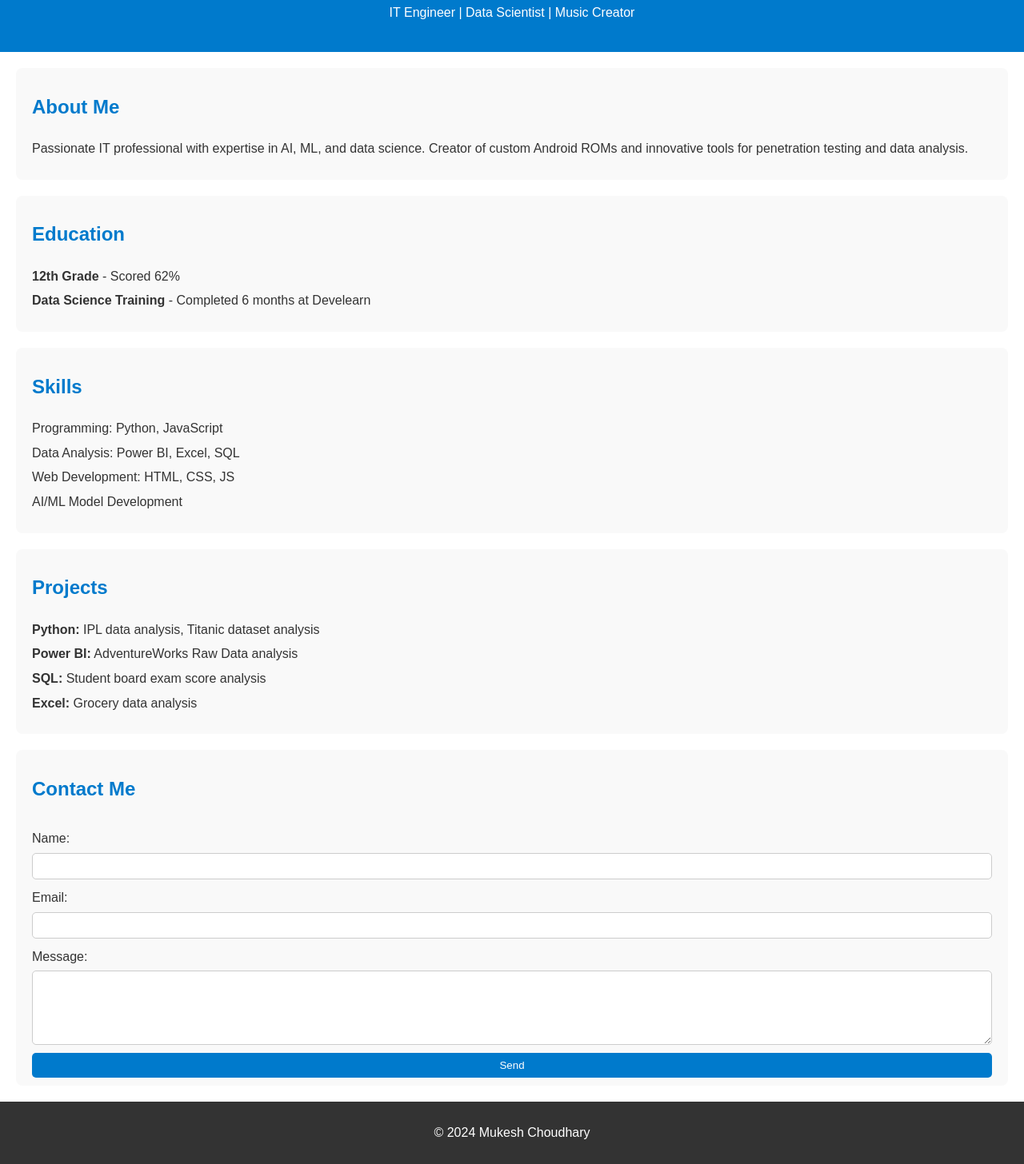
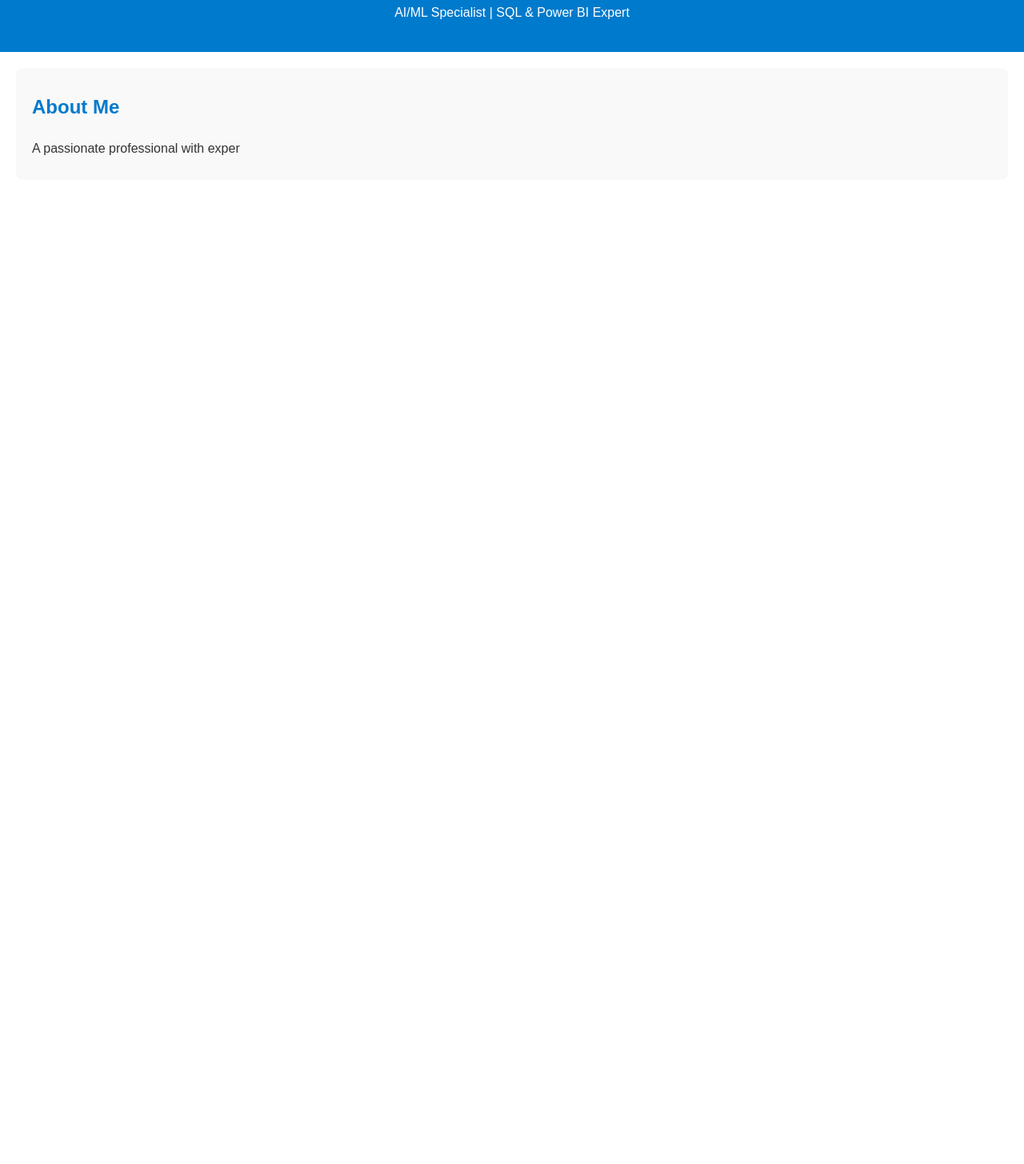
Before and after one commit to Drxmukesh/DRxmukesh.github.io, a plain HTML site: page index.html in a window 1280 px wide. Shown: the part 84-1540 px from the top of the page at 80% size. After the commit the page ends 800 px from the top, so only its background shows below. Drawn offline with Linux system fonts and the light colour scheme.

Commit message:
Update index.html

```diff
--- a/index.html
+++ b/index.html
@@ -3,68 +3,16 @@
 <head>
     <meta charset="UTF-8">
     <meta name="viewport" content="width=device-width, initial-scale=1.0">
-    <title>CV - Mukesh Choudhary</title>
+    <title>Mukesh Choudhary - AI/ML Professional</title>
     <link rel="stylesheet" href="style.css">
 </head>
 <body>
     <header>
         <h1>Drx Mukesh Choudhary</h1>
-        <p>IT Engineer | Data Scientist | Music Creator</p>
+        <p>AI/ML Specialist | SQL & Power BI Expert</p>
     </header>
 
     <section id="about">
         <h2>About Me</h2>
-        <p>Passionate IT professional with expertise in AI, ML, and data science. Creator of custom Android ROMs and innovative tools for penetration testing and data analysis.</p>
-    </section>
-
-    <section id="education">
-        <h2>Education</h2>
-        <ul>
-            <li><strong>12th Grade</strong> - Scored 62%</li>
-            <li><strong>Data Science Training</strong> - Completed 6 months at Develearn</li>
-        </ul>
-    </section>
-
-    <section id="skills">
-        <h2>Skills</h2>
-        <ul>
-            <li>Programming: Python, JavaScript</li>
-            <li>Data Analysis: Power BI, Excel, SQL</li>
-            <li>Web Development: HTML, CSS, JS</li>
-            <li>AI/ML Model Development</li>
-        </ul>
-    </section>
-
-    <section id="projects">
-        <h2>Projects</h2>
-        <ul>
-            <li><strong>Python:</strong> IPL data analysis, Titanic dataset analysis</li>
-            <li><strong>Power BI:</strong> AdventureWorks Raw Data analysis</li>
-            <li><strong>SQL:</strong> Student board exam score analysis</li>
-            <li><strong>Excel:</strong> Grocery data analysis</li>
-        </ul>
-    </section>
-
-    <section id="contact">
-        <h2>Contact Me</h2>
-        <form id="contactForm">
-            <label for="name">Name:</label>
-            <input type="text" id="name" name="name" required>
-
-            <label for="email">Email:</label>
-            <input type="email" id="email" name="email" required>
-
-            <label for="message">Message:</label>
-            <textarea id="message" name="message" rows="5" required></textarea>
-
-            <button type="submit">Send</button>
-        </form>
-    </section>
-
-    <footer>
-        <p>&copy; 2024 Mukesh Choudhary</p>
-    </footer>
-
-    <script src="script.js"></script>
-</body>
-</html>
+        <p>
+            A passionate professional with exper
```
